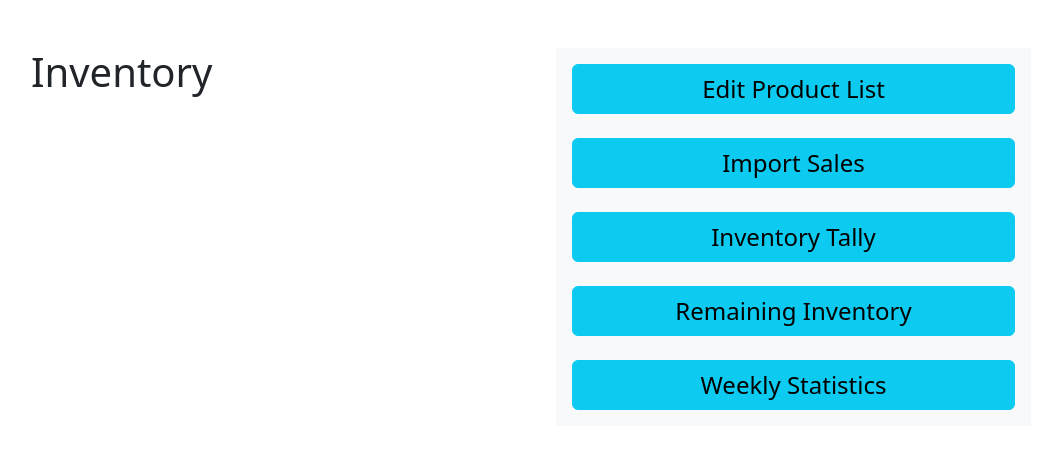
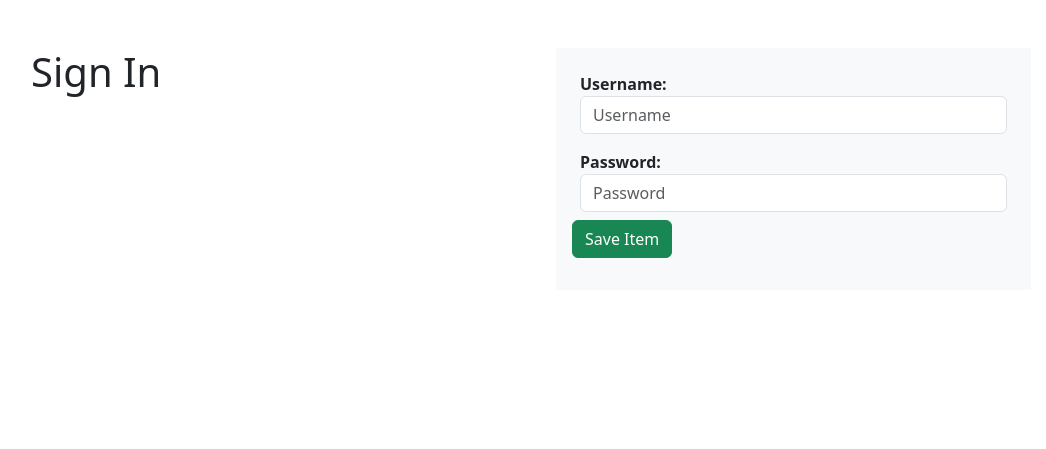
Before and after one commit to daxvii/MSYS-42-Lumpiang-Babies, a Django app: page / in a window 1280 px wide. Shown: the top 449 px of the page, without its empty margins (179-1225 px from the left). Run offline with Django 4.2, Linux system fonts and the light colour scheme; some libraries are stand-ins or nearby versions.

Commit message:
log-in exists

```diff
--- a/lumpia/lumpiasys/models.py
+++ b/lumpia/lumpiasys/models.py
@@ -158,6 +158,7 @@ class InventoryRecords(models.Model):
     date = models.DateField()
     product_name = models.ForeignKey(Product, on_delete=models.CASCADE, default='')
     stocks = models.IntegerField()
+    objects = models.Manager()
 
     def getDate(self):
         return self.date
--- a/lumpia/lumpiasys/templates/home.html
+++ b/lumpia/lumpiasys/templates/home.html
@@ -12,6 +12,7 @@
             <div class="row">
                 <div class="col mt-5" style="padding-left: 140px">
                     <h1>Inventory</h1>
+                    <a href="{% url 'login' %}" class="btn">Sign Out</a>
                 </div>
                 <div class="col-5 mt-5 bg-light d-grid gap-4 p-3">
                     <a href="{% url 'edit_productlist' %}" class="btn btn-info fs-4">Edit Product List</a>
--- /dev/null
+++ b/lumpia/lumpiasys/templates/login.html
@@ -0,0 +1,35 @@
+{% load static %}
+
+<html>
+    <head>
+        <title>Lumpia.natics System</title>
+        <link rel="stylesheet" type="text/css" href="{% static '/bootstrap-5.3.0-alpha1-dist/css/bootstrap.css' %}">
+        <meta charset="utf-8">
+    </head>
+
+    <body>
+        <div class="container">
+            <div class="row">
+                <div class="col mt-5" style="padding-left: 140px">
+                    <h1>Sign In</h1>
+                </div>
+                <div class="col-5 mt-5 bg-light d-grid gap-4 p-3">
+                    <form method="POST" action="{% url 'login' %}"> {% csrf_token %}
+                        <div class="p-2">
+                            <label style="padding-right: 108px"><b>Username:</b></label>
+                            <input type="text" class="form-control" name="username" placeholder="Username" minlength="5" required>
+                        </div>
+                        <div class="p-2">
+                            <label style="padding-right: 180px"><b>Password:</b></label>
+                            <input type="password" class="form-control" name="password" placeholder="Password" id="password" required>
+                        </div>
+                        <div class="col">
+                            <button type='submit' class="btn btn-success">Save Item</button>
+                        </div>
+                    </form>
+                </div>
+            </div>
+        </div>
+    </body>
+
+</html>
--- a/lumpia/lumpiasys/templates/view_combo.html
+++ b/lumpia/lumpiasys/templates/view_combo.html
@@ -49,7 +49,7 @@
                                     <a href="{% url 'delete_combo' pk=c.pk %}" id="delete" class="btn btn-danger">Delete</a>
                                 </div>
                                 <div class="col">
-                                    <a href="{% url 'edit_productlist' %}" class="btn btn-warning">Home</a>
+                                    <a href="{% url 'edit_productlist' %}" class="btn btn-warning">Return</a>
                                 </div>
                             </div>
                         </p>
--- a/lumpia/lumpiasys/templates/view_product.html
+++ b/lumpia/lumpiasys/templates/view_product.html
@@ -59,7 +59,7 @@
                                     <a href="{% url 'delete_product' pk=p.pk %}" id="delete" class="btn btn-danger">Delete</a>
                                 </div>
                                 <div class="col">
-                                    <a href="{% url 'edit_productlist' %}" class="btn btn-warning">Home</a>
+                                    <a href="{% url 'edit_productlist' %}" class="btn btn-warning">Return</a>
                                 </div>
                             </div>
                         </p>
--- a/lumpia/lumpiasys/urls.py
+++ b/lumpia/lumpiasys/urls.py
@@ -3,7 +3,8 @@ from django.urls import path
 from . import views
 
 urlpatterns = [
-    path('', views.home, name='home'),
+    path('', views.login, name='login'),
+    path('home/', views.home, name='home'),
     path('create_product/', views.create_product, name='create_product'),
     path('edit_productlist/', views.edit_productlist, name='edit_productlist'),
     path('view_product/<int:pk>/', views.view_product, name='view_product'),
--- a/lumpia/lumpiasys/views.py
+++ b/lumpia/lumpiasys/views.py
@@ -4,6 +4,30 @@ from django.shortcuts import render, redirect, get_object_or_404
 from .models import *
 from django.contrib import messages
 from datetime import datetime
+
+def login(request):
+    if(request.method == "POST"):
+        uname = request.POST.get('username')
+        pword = request.POST.get('password')
+
+        accounts = User.objects.filter(username=uname)
+
+        if(len(accounts) > 0):
+            authenticateUser = User.objects.get(username=uname)
+
+            if(authenticateUser.getPassword() == pword):
+                loggedInUser = authenticateUser
+                return redirect('home')
+                # return redirect('home', user_id=loggedInUser.pk)
+
+            else: #Return incorrect password message
+                return render(request, 'login.html')
+
+        else: #Return no user message
+            return render(request, 'login.html')
+
+    else:
+        return render(request, 'login.html')
 
 def home(request):
     return render(request, 'home.html')
```
Also changed, not shown: lumpia/lumpiasys/admin.py (+15 -0 lines).
